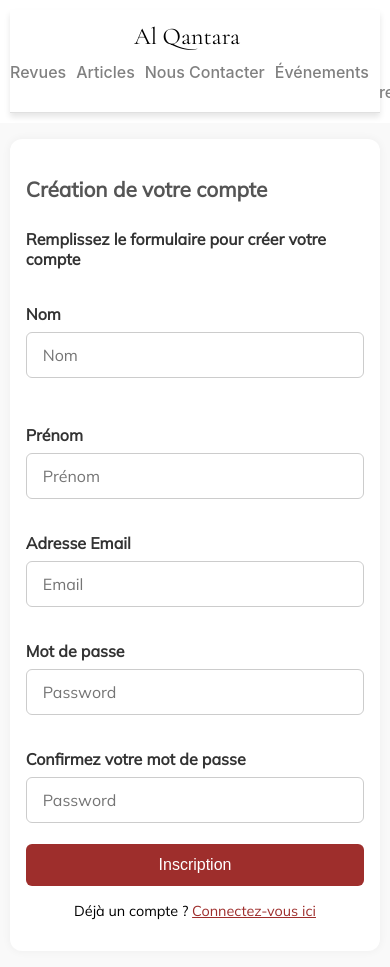
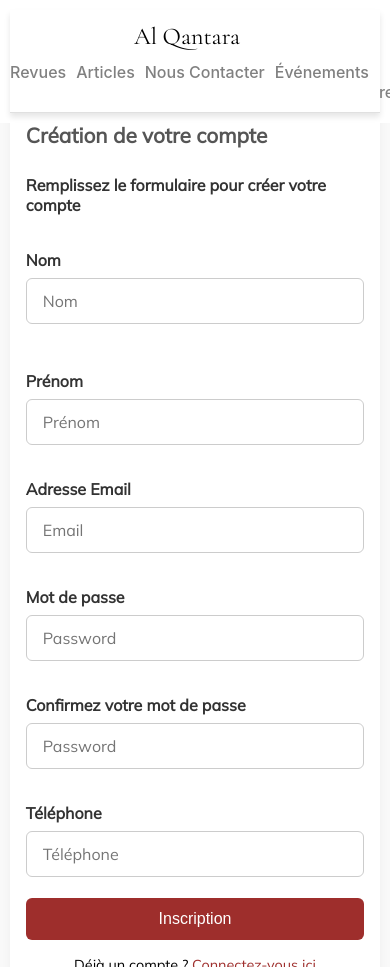
Before and after one commit to Medmat0/Al_Qantara_Webpp, an Angular app in the folder al-qantara-front-v1/: page / in a window 390 px wide. Both pictures are taken after a click on the button "S'inscrire". Shown: the top 967 px of the page. Built offline with nearby package versions, Linux system fonts and the light colour scheme; no server answers.

Commit message:
add telephone to register

```diff
--- a/al-qantara-front-v1/src/app/member/services/auth.service.ts
+++ b/al-qantara-front-v1/src/app/member/services/auth.service.ts
@@ -117,10 +117,10 @@ export class AuthService {
    */
 
   // Register a new user BASIC MEMBER SO BASE ROLE IS USER -----------------------------------------------------------
-  register(nom: string | null | undefined, prenom: string | null | undefined, email: string | null | undefined, password: string | null | undefined): Observable<any> {
+  register(nom: string | null | undefined, prenom: string | null | undefined, email: string | null | undefined, password: string | null | undefined, telephone: string | null | undefined): Observable<any> {
     // BY DEFAULT ROLE IS USER, IF OTHER ROLE WANTED, LIKE  ADMIN GO THROUGH ADMIN PAGE TO CHANGE ROLE
     const role = 'USER';
-    const body = { nom, prenom, email, password, role };
+    const body = { nom, prenom, email, password, role, telephone };
     return this.http.post(`${this.apiUrl}/register`, body).pipe(
       tap((response: any) => {
         if (response) {
--- a/al-qantara-front-v1/src/app/pages/auth/components/register/register.component.html
+++ b/al-qantara-front-v1/src/app/pages/auth/components/register/register.component.html
@@ -70,6 +70,17 @@
         <div *ngIf="registerForm.get('confirmPassword')?.invalid && registerForm.get('confirmPassword')?.touched" class="form-error">
           Les deux mots de passe ne correspondent pas, réessayez.
         </div>
+        <h4>Téléphone</h4>
+        <input
+          type="tel"
+          placeholder="Téléphone"
+          formControlName="telephone"
+          required
+          [class.invalid]="registerForm.get('telephone')?.invalid && registerForm.get('telephone')?.touched"
+        >
+        <div *ngIf="registerForm.get('telephone')?.invalid && registerForm.get('telephone')?.touched" class="form-error">
+          Numéro de téléphone invalide ou vide (7 à 15 chiffres, peut commencer par +)
+        </div>
         <button type="submit" [disabled]="registerForm.invalid">Inscription</button>
       </form>
       <p>Déjà un compte ? <a routerLink="/auth/login" class="reset-link">Connectez-vous ici</a></p>
--- a/al-qantara-front-v1/src/app/pages/auth/components/register/register.component.scss
+++ b/al-qantara-front-v1/src/app/pages/auth/components/register/register.component.scss
@@ -89,7 +89,8 @@ html, body {
 
 .form-container input[type="text"],
 .form-container input[type="email"],
-.form-container input[type="password"] {
+.form-container input[type="password"],
+.form-container input[type="tel"] {
   width: 100%;
   padding: 0.75rem 1rem;
   margin-bottom: 0.8rem;
--- a/al-qantara-front-v1/src/app/pages/auth/components/register/register.component.ts
+++ b/al-qantara-front-v1/src/app/pages/auth/components/register/register.component.ts
@@ -48,6 +48,10 @@ export class RegisterComponent {
     confirmPassword: ['', {
       validators: [Validators.required, Validators.minLength(8),this.authService.passwordMatchValidator('password', 'confirmPassword')],
       updateOn: 'change'
+    }],
+    telephone: ['', {
+      validators: [Validators.required, Validators.pattern(/^\+?[0-9]{7,15}$/)],
+      updateOn: 'change'
     }]
   });
 
@@ -58,9 +62,9 @@ export class RegisterComponent {
       return;
     }
 
-    const { nom, prenom, email, password } = this.registerForm.value;
+    const { nom, prenom, email, password, telephone } = this.registerForm.value;
 
-    this.authService.register(nom, prenom, email, password).subscribe({
+    this.authService.register(nom, prenom, email, password, telephone).subscribe({
       next: (response) => {
         // Handle successful registration
         console.log('Registration successful', response);
```
